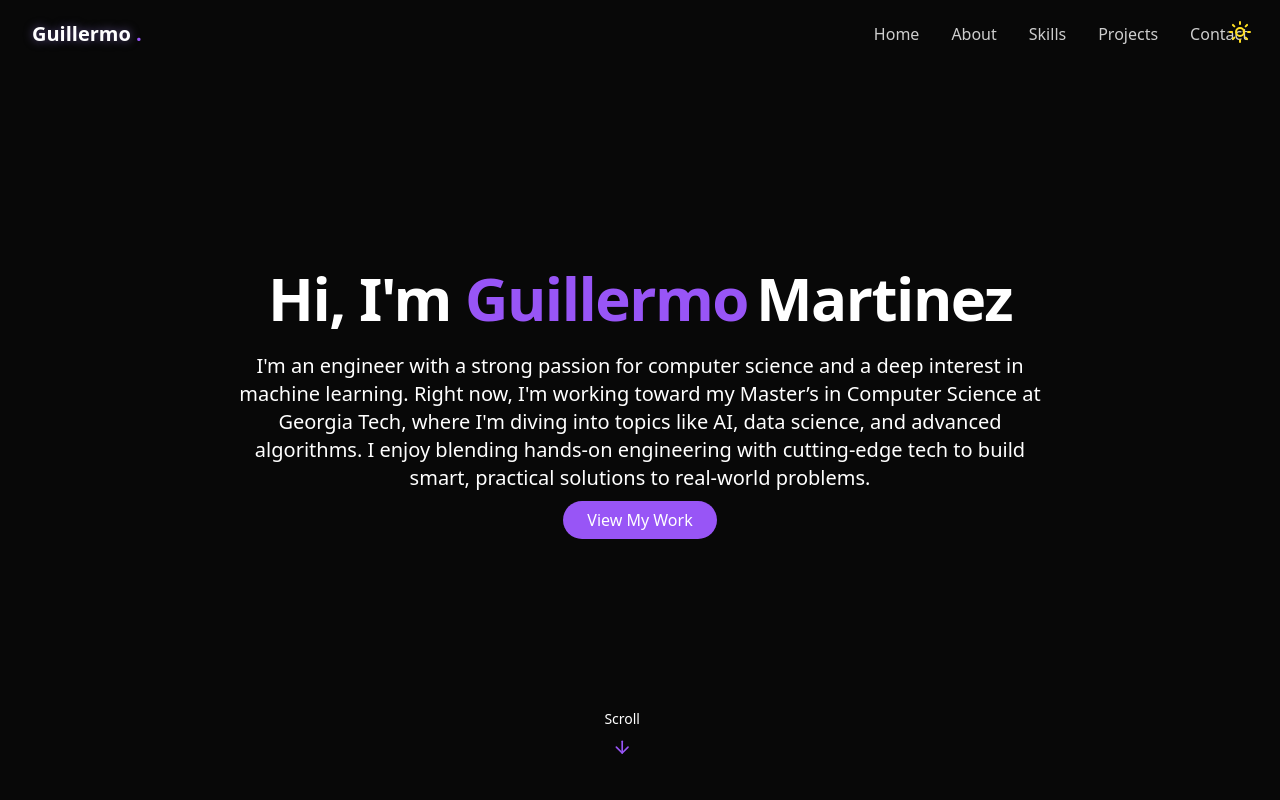
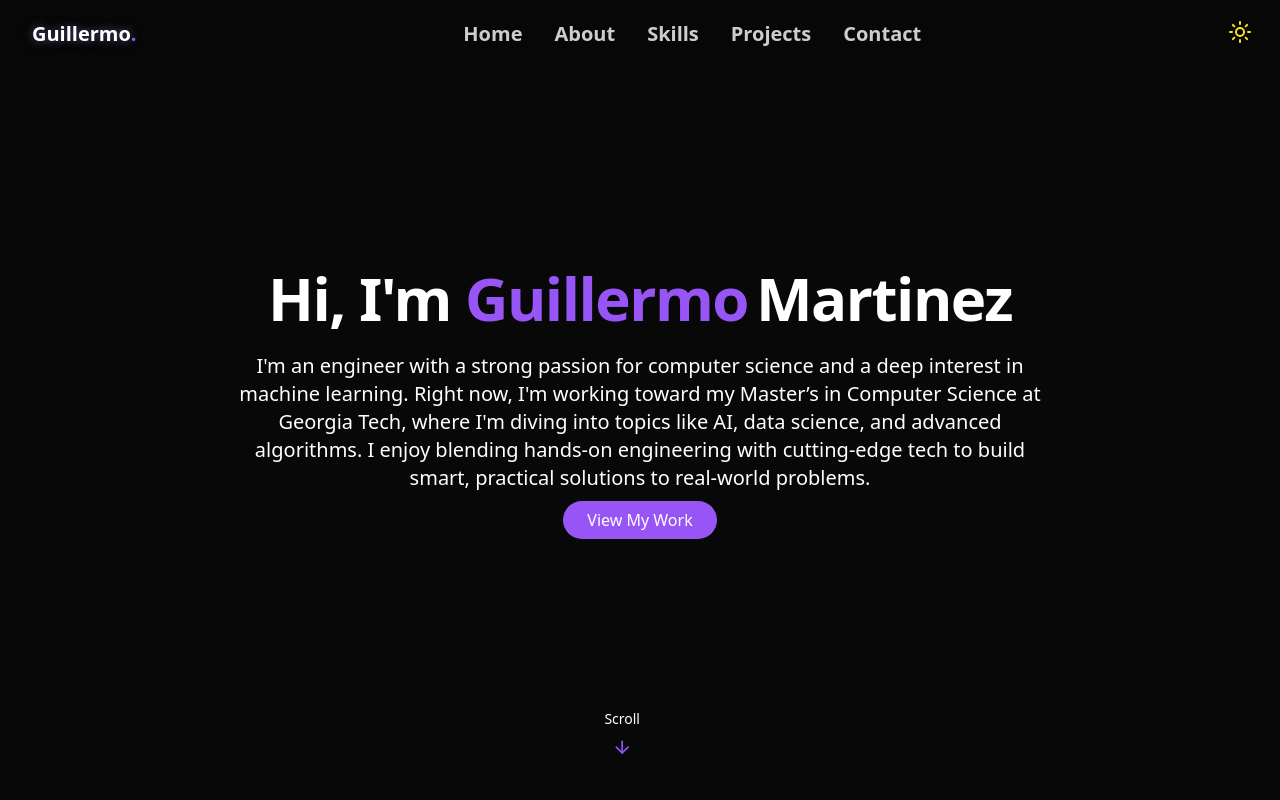
Before and after one commit to guillermomtz1/my-portfolio-website, a React (Vite) app: page / in a window 1280 px wide. Shown: the top 800 px of the page. Built offline with nearby package versions, Linux system fonts and the light colour scheme.

Commit message:
Fix navbar

```diff
--- a/src/components/Navbar.jsx
+++ b/src/components/Navbar.jsx
@@ -25,8 +25,8 @@ export const Navbar = () => {
   return (
     <nav
       className={cn(
-        "fixed w-full z-40 transition-all duration-300",
-        isScrolled ? "py-3 bg-background/80 backdrop-blur-md shadow-xs" : "py-5"
+        "fixed w-full z-50 bg-background/90 backdrop-blur-xl shadow-xs transition-all duration-300",
+        isScrolled ? "py-3 " : "py-5"
       )}
     >
       <div className="container flex items-center justify-between">
@@ -35,21 +35,23 @@ export const Navbar = () => {
           href="#hero"
         >
           <span className="relative z-10">
-            <span className="text-glow text-foreground"> Guillermo </span> .
+            <span className="text-glow text-foreground">Guillermo</span>.
           </span>
         </a>
 
         {/* desktop nav */}
+        <div className="flex justify-center w-full">
           <div className="hidden md:flex space-x-8">
             {navItems.map((item, key) => (
               <a
                 key={key}
                 href={item.href}
-              className="text-foreground/80 hover:text-primary transition-colors duration-300"
+                className="text-xl font-bold text-foreground/80 hover:text-primary transition-colors duration-300"
               >
                 {item.name}
               </a>
             ))}
+          </div>
         </div>
 
         {/* mobile nav */}
```
Lines whose indentation alone changed are shown as unchanged.
